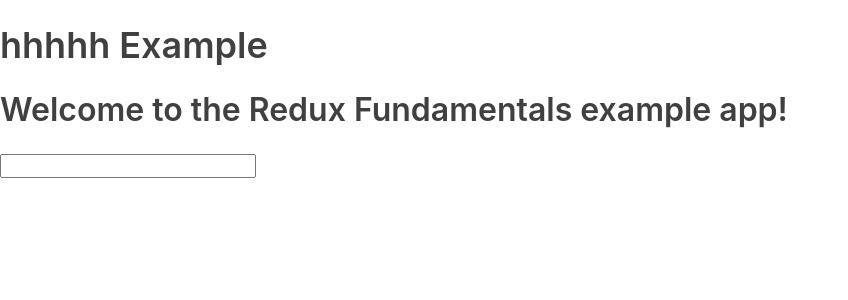
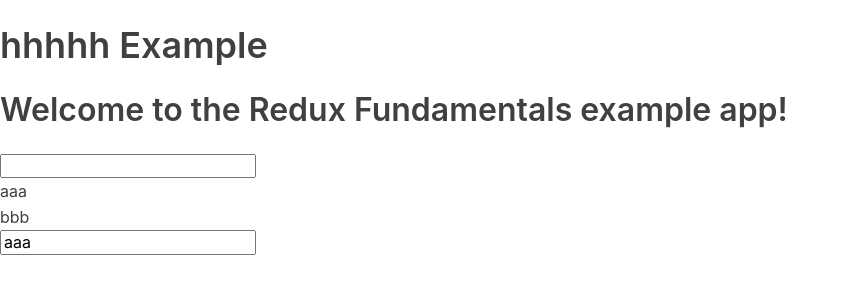
Before and after one commit to dcmodie/my_react_bp, a React (Create React App) app: page / in a window 1280 px wide. Shown: the top 300 px of the page, without its empty margins (0-848 px from the left). Built offline with nearby package versions, Linux system fonts and the light colour scheme.

Commit message:
added personal info reducer and form

```diff
--- a/src/App.js
+++ b/src/App.js
@@ -1,6 +1,7 @@
 import React from 'react'
 import Header from './features/header/Header'
 import TodoList from './features/todos/todosList'
+import PersonalInfoPage from './features/personalInfo/PersonalInfoPage'
 
 function App() {
   return (
@@ -18,7 +19,7 @@
       <section>
         <h2>Welcome to the Redux Fundamentals example app!</h2>
         <Header />
-        <TodoList />
+        <PersonalInfoPage />
 
       </section>
     </div>
--- /dev/null
+++ b/src/features/personalInfo/PersonalInfoPage.js
@@ -0,0 +1,31 @@
+import React from 'react'
+import { useSelector } from 'react-redux';
+import {useDispatch} from 'react-redux';
+
+const personalInfo = state => state.personalInfo;  //what is this
+
+const PersonalInfoPage = ()=>{
+	const pInfo = useSelector(personalInfo);//read from redux
+	const dispatch = useDispatch();//why is this necessary, write to redux
+
+	const handleChange = (e)=>{
+		dispatch({ type: 'nameChanged', payload: e.target.value });
+	}
+
+	return (
+		<div>
+			<div>
+				{pInfo.name}
+			</div>
+			<div>
+				{pInfo.street}
+			</div>
+
+
+			<input value={pInfo.name} onChange={ handleChange }/>
+		</div>
+	)
+
+}
+
+export default PersonalInfoPage;
--- /dev/null
+++ b/src/features/personalInfo/PersonalInfoSlice.js
@@ -0,0 +1,18 @@
+const initialState = {
+  name: 'aaa',
+  street: 'bbb'
+}
+
+export default function personalInfoReducer(state = initialState, action) {
+	switch (action.type){
+		case "nameChanged":
+			return {...state, name:action.payload}
+			break;
+
+		case "streetChanged":
+			return {...state, street:action.payload}
+			break;
+		default :
+			return state;
+	}
+}
--- a/src/reducer.js
+++ b/src/reducer.js
@@ -2,11 +2,13 @@
 
 import todosReducer from './features/todos/TodosSlice'
 import filtersReducer from './features/filters/filtersSlice'
+import personalInfo from './features/personalInfo/PersonalInfoSlice'
 
 const rootReducer = combineReducers({
   // Define a top-level state field named `todos`, handled by `todosReducer`
   todos: todosReducer,
-  filters: filtersReducer
+  filters: filtersReducer,
+  personalInfo: personalInfo
 })
 
 export default rootReducer
```
Also changed, not shown: 1 other file (tests, documents, lock files or other folders).
